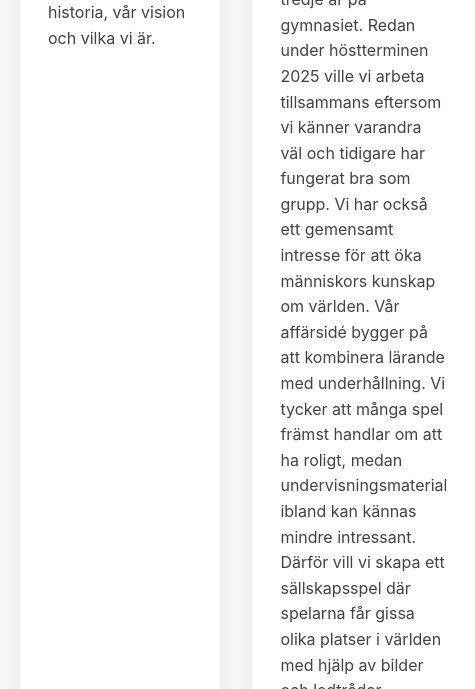
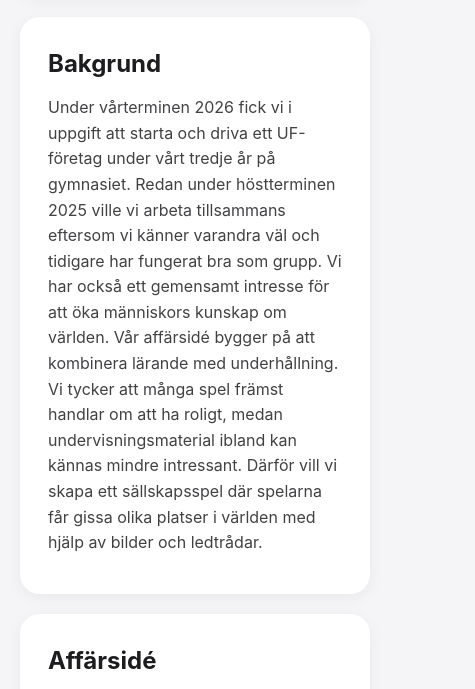
Before and after one commit to VarHarViHamnat/var-har-vi-hamnat, a plain HTML site: page om-foretaget.html in a window 390 px wide. Shown: the part 575-1264 px from the top of the page, 475 px wide, since content can reach past the window. Drawn offline with Linux system fonts and the light colour scheme.

Commit message:
Refactor CSS for global styles and layout
Added global styles and layout for various sections including header, buttons, and responsive design.

```diff
--- a/style.css
+++ b/style.css
@@ -460,3 +460,48 @@ body.destinations-page .bento-card:hover {
     grid-template-columns: repeat(auto-fill, minmax(280px, 1fr));
     gap: 20px;
 }
+/* ==========================================
+   FIX: TOPPRUTA VÅGRÄTT LÄNGST UPP (OM FÖRETAGET & KLIMAT)
+   ========================================== */
+
+body.about-page .page-container,
+body.climate-page .page-container {
+    display: flex;
+    flex-direction: column;
+    gap: 20px;
+    max-width: 1000px;
+    margin: 30px auto;
+    padding: 0 20px;
+}
+
+/* Topprutan på "Om företaget" */
+body.about-page .page-container > .bento-top {
+    width: 100%;
+    flex: none;
+    margin-bottom: 0;
+}
+
+/* De två spalterna under topprutan på "Om företaget" */
+body.about-page .page-container > .bento-columns {
+    width: 100%;
+    display: flex;
+    gap: 20px;
+}
+
+/* Hero-kortet högst upp på "Klimat & FN-mål" */
+body.climate-page .page-container > .klimat-hero-card {
+    width: 100%;
+    flex: none;
+    margin-bottom: 0;
+}
+
+/* Rutnätet med de fyra korten under hero-kortet på "Klimat & FN-mål" */
+body.climate-page .page-container > .bento-grid {
+    width: 100%;
+}
+
+@media (max-width: 768px) {
+    body.about-page .page-container > .bento-columns {
+        flex-direction: column;
+    }
+}
```
